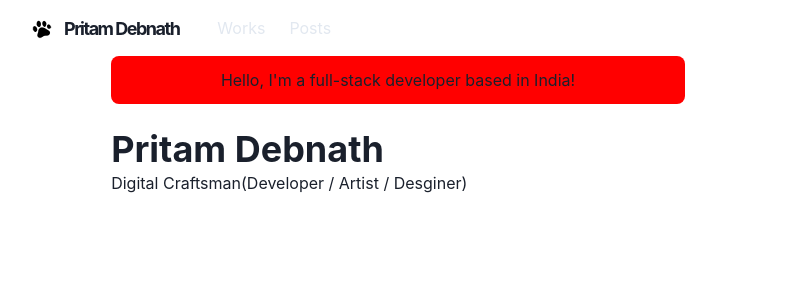
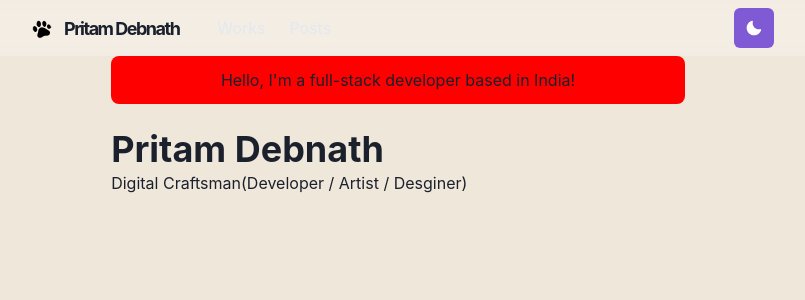
Before and after one commit to Pritam-deb/pritam-portfolio-v2, a Next.js app: page / in a window 1280 px wide. Shown: the top 300 px of the page, without its empty margins (242-1047 px from the left). Built offline with nearby package versions, Linux system fonts and the light colour scheme.

Commit message:
feat: added dark and light mode

```diff
--- a/components/navbar.js
+++ b/components/navbar.js
@@ -15,6 +15,7 @@
     useColorModeValue
 } from '@chakra-ui/react'
 import { HamburgerIcon } from "@chakra-ui/icons";
+import ThemeToggleButton from "./theme-toggle-button";
 
 const LinkItem = ({href,path,children}) => {
     const active = path === href
@@ -57,9 +58,24 @@
                         <LinkItem href="/posts" path={path}>Posts</LinkItem>
                     </Stack>
                     <Box flex={1} align="right">
+                        <ThemeToggleButton/>
                         <Box ml={2} display={{base:'inline-block' ,md:'none'}}>
                             <Menu>
                                 <MenuButton as={IconButton} icon={<HamburgerIcon/>} variant="outline" aria-label="Options"/>
+                                <MenuList>
+                                    <NextLink href="/" passHref>
+                                        <MenuItem as={Link}>About</MenuItem>
+                                    </NextLink>
+                                    <NextLink href="/works" passHref>
+                                        <MenuItem as={Link}>Works</MenuItem>
+                                    </NextLink>
+                                    <NextLink href="/posts" passHref>
+                                        <MenuItem as={Link}>Posts</MenuItem>
+                                    </NextLink>
+                                    <MenuItem as={Link} href="https://www.github.com/pritam-deb">
+                                        View Source
+                                    </MenuItem>
+                                </MenuList>
                             </Menu>
                         </Box>
                     </Box>
--- /dev/null
+++ b/components/theme-toggle-button.js
@@ -0,0 +1,15 @@
+import { IconButton, useColorMode, useColorModeValue } from "@chakra-ui/react"
+import { SunIcon, MoonIcon } from "@chakra-ui/icons"
+
+const ThemeToggleButton=()=>{
+    const {toggleColorMode} = useColorMode()
+    return(
+        <IconButton
+        aria-label="Toggle theme"
+        colorScheme={useColorModeValue('purple','orange')}
+        icon={useColorModeValue(<MoonIcon/>,<SunIcon/>)}
+        onClick={toggleColorMode}></IconButton>
+    )
+}
+
+export default ThemeToggleButton
--- /dev/null
+++ b/libs/theme.js
@@ -0,0 +1,55 @@
+import { extendTheme } from "@chakra-ui/react";
+import {mode} from '@chakra-ui/theme-tools';
+
+const styles = {
+    global: props => ({
+        body: {
+            bg: mode('#f0e7db', '#202023')(props)
+        }
+    })
+}
+
+const components = {
+    Heading:{
+        variants:{
+            'section-title':{
+                textDecoration: 'underline',
+                fontSize: 20,
+                textUnderlineOffset: 6,
+                textDecorationColor: '#525252',
+                textDecorationThickness: 4,
+                marginTop: 3,
+                marginBotton: 4
+            }
+        }
+    },
+    Link: {
+        baseStyle: props => ({
+            color: mode('#3d7aed', '#ff63c3')(props),
+            textUnderlineOffset: 3
+        })
+    }
+}
+
+const fonts = {
+    heading: "M PLUS Rounded 1c"
+}
+
+const colors = {
+    glassTeal: '#88ccca'
+}
+
+const config= {
+    intialColorMode: 'dark',
+    useSystemColorMode: true
+}
+
+const theme = extendTheme({
+    config,
+    styles,
+    components,
+    colors,
+    fonts
+})
+
+export default theme
--- a/pages/_app.js
+++ b/pages/_app.js
@@ -1,9 +1,10 @@
 import { ChakraProvider } from "@chakra-ui/react";
 import Layout from "../components/layouts/main";
+import theme from '../libs/theme'
 
 const Website = ({Component, pageProps, router}) => {
     return(
-        <ChakraProvider>
+        <ChakraProvider theme={theme}>
             <Layout router={router}>
                 <Component {...pageProps} key={router.route}/>
             </Layout>
--- /dev/null
+++ b/pages/_document.js
@@ -0,0 +1,18 @@
+import { ColorModeScript } from "@chakra-ui/react"
+import NextDocument, {Html, Head, Main, NextScript} from 'next/document'
+import theme from "../libs/theme"
+
+export default class Document extends NextDocument {
+    render(){
+        return(
+            <Html lang='en'>
+            <Head/>
+            <body>
+                <ColorModeScript initialColorMode={theme.config.initialColorMode}/>
+                <Main/>
+                <NextScript/>
+            </body>
+            </Html>
+        )
+    }
+}
```
